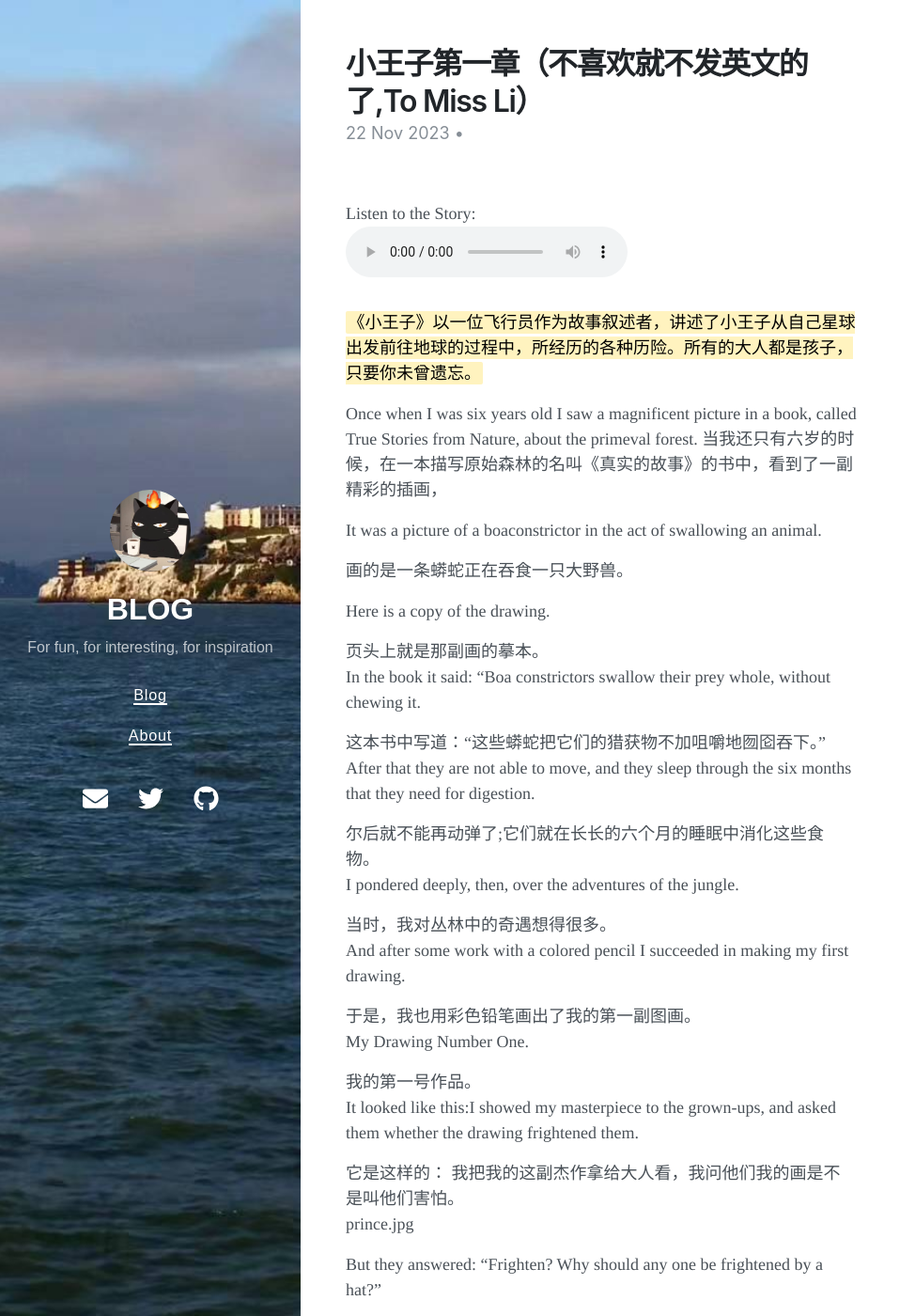
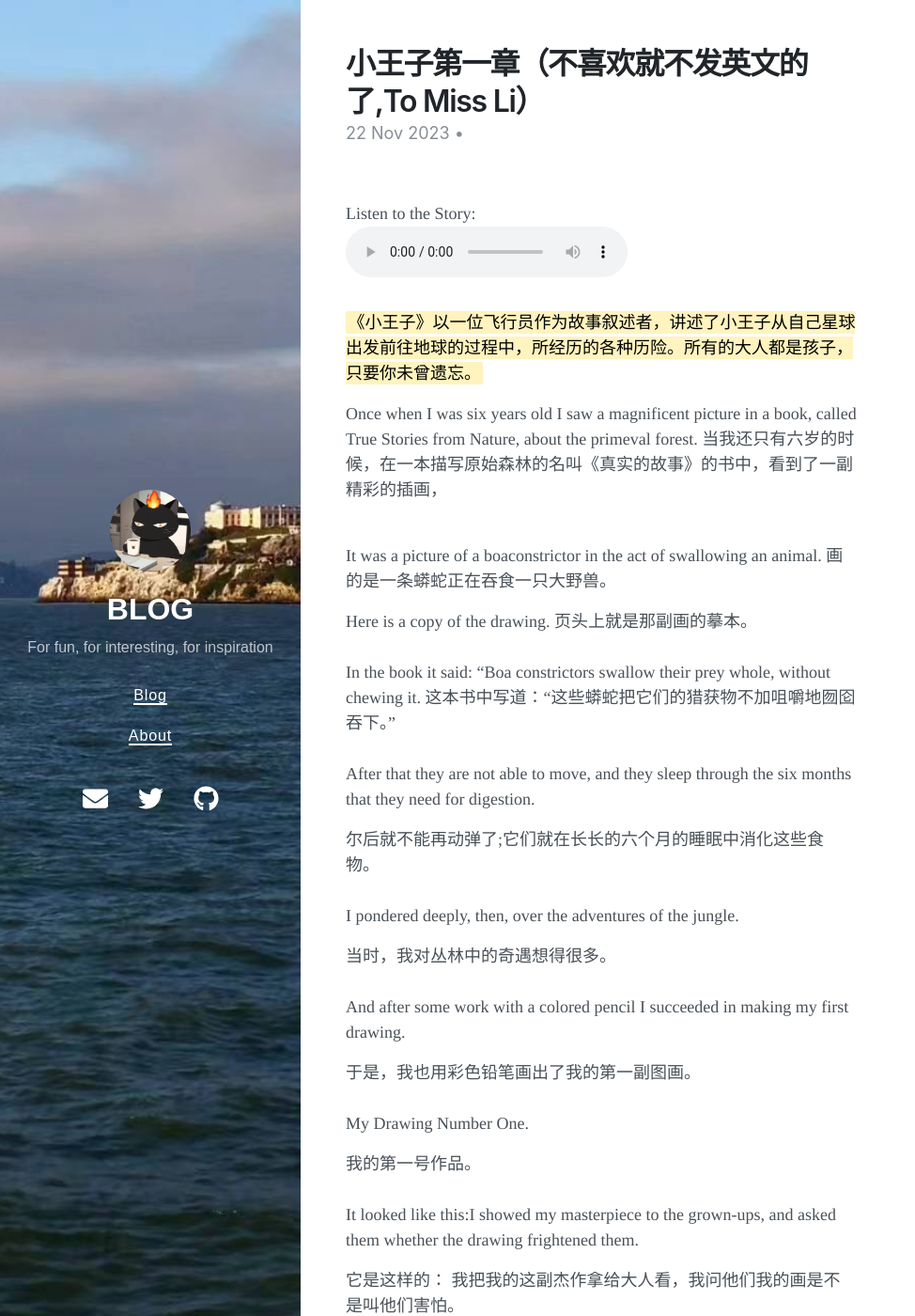
Before and after one commit to New-lay/New-lay.github.io, a Jekyll site: the page built from _posts/2023-11-22-xiaowangzi-1.md, in a window 1280 px wide and 1400 px high. Shown: the whole window at 94% size, without its empty margins (0-974 px from the left). Built offline with Jekyll 4.4.1, drawn with Linux system fonts in a browser that asks for light colours; nearby versions of some CDN libraries.

Commit message:
Update 2023-11-22-xiaowangzi-1.md

```diff
--- a/_posts/2023-11-22-xiaowangzi-1.md
+++ b/_posts/2023-11-22-xiaowangzi-1.md
@@ -24,77 +24,89 @@ Once when I was six years old I saw a magnificent picture in a book, called True
 当我还只有六岁的时候，在一本描写原始森林的名叫《真实的故事》的书中，看到了一副精彩的插画，
 <br>
 
+<br>
 It was a picture of a boaconstrictor in the act of swallowing an animal.
-
 画的是一条蟒蛇正在吞食一只大野兽。
 <br>
 
 Here is a copy of the drawing.
-
 页头上就是那副画的摹本。
 <br>
+<br>
 In the book it said: “Boa constrictors swallow their prey whole, without chewing it.
-
 这本书中写道：“这些蟒蛇把它们的猎获物不加咀嚼地囫囵吞下。”
+<br>
 <br>
 After that they are not able to move, and they sleep through the six months that they need for digestion.
 
 尔后就不能再动弹了;它们就在长长的六个月的睡眠中消化这些食物。
 <br>
+<br>
 I pondered deeply, then, over the adventures of the jungle.
 
 当时，我对丛林中的奇遇想得很多。
+<br>
 <br>
 And after some work with a colored pencil I succeeded in making my first drawing.
 
 于是，我也用彩色铅笔画出了我的第一副图画。
 <br>
+<br>
 My Drawing Number One.
 
 我的第一号作品。
+<br>
 <br>
 It looked like this:I showed my masterpiece to the grown-ups, and asked them whether the drawing frightened them.
 
 它是这样的： 我把我的这副杰作拿给大人看，我问他们我的画是不是叫他们害怕。
 <br>
-prince.jpg
 
 But they answered: “Frighten? Why should any one be frightened by a hat?”
 
 他们回答我说：“一顶帽子有什么可怕的?”
 <br>
+<br>
 My drawing was not a picture of a hat.
 
 我画的不是帽子，
+<br>
 <br>
 It was a picture of a boa constrictor digesting an elephant.
 
 是一条巨蟒在消化着一头大象。
 <br>
+<br>
 But since the grown-ups were not able to understand it,I made another drawing:
 
 但由于大人们无法理解它,我做了另一个图:
+<br>
 <br>
 I drew the inside of the boa constrictor, so that the grown-ups could see it clearly.
 
 于是我又把巨蟒肚子里的情况画了出来，以便让大人们能够看懂。
 <br>
+<br>
 They always need to have things explained.
 
 这些大人总是需要解释。
+<br>
 <br>
 My Drawing Number Two looked like this:
 
 我的第二号作品是这样的：
 <br>
+<br>
 The grown-ups’ response, this time, was to advise me to lay aside my drawings of boa constrictors,
 
 大人们劝我把这些画着开着肚皮的，或闭上肚皮的蟒蛇的图画放在一边，
+<br>
 <br>
 whether from the inside or the outside, and devote myself instead to geography, history, arithmetic and grammar.
 
 还是把兴趣放在地理、历史、算术、语法上。
 <br>
+<br>
 That is why, at the age of six, I gave up what might have been a magnificent career as a painter.
 
 就这样，在六岁的那年，我就放弃了当画家这一美好的职业。
```
